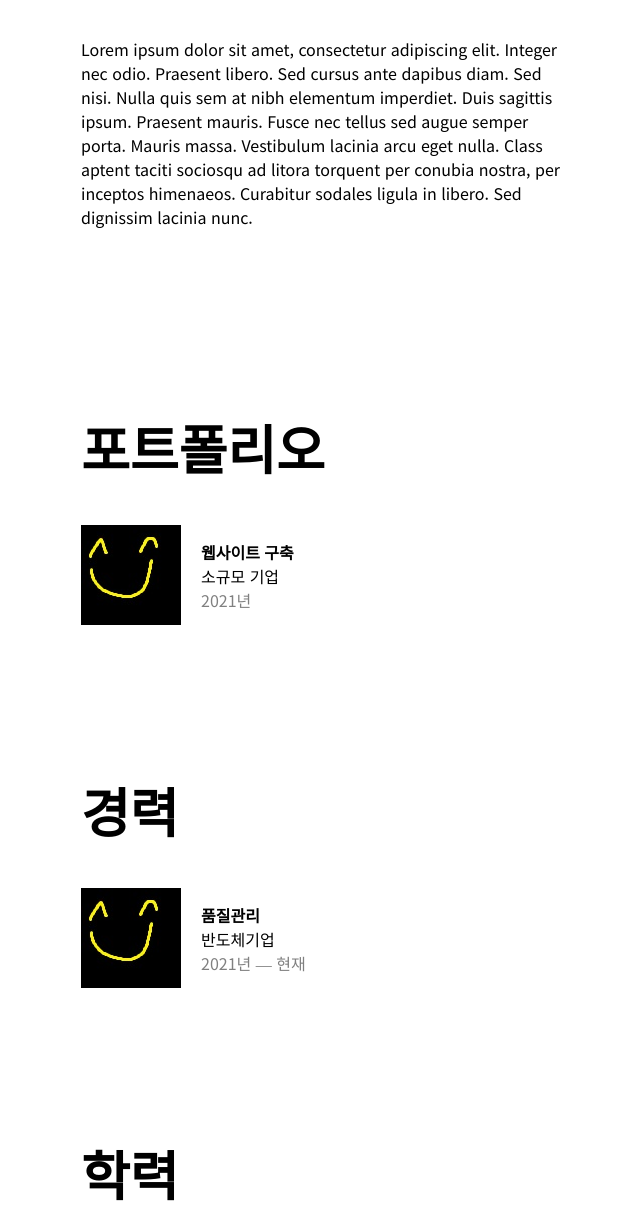
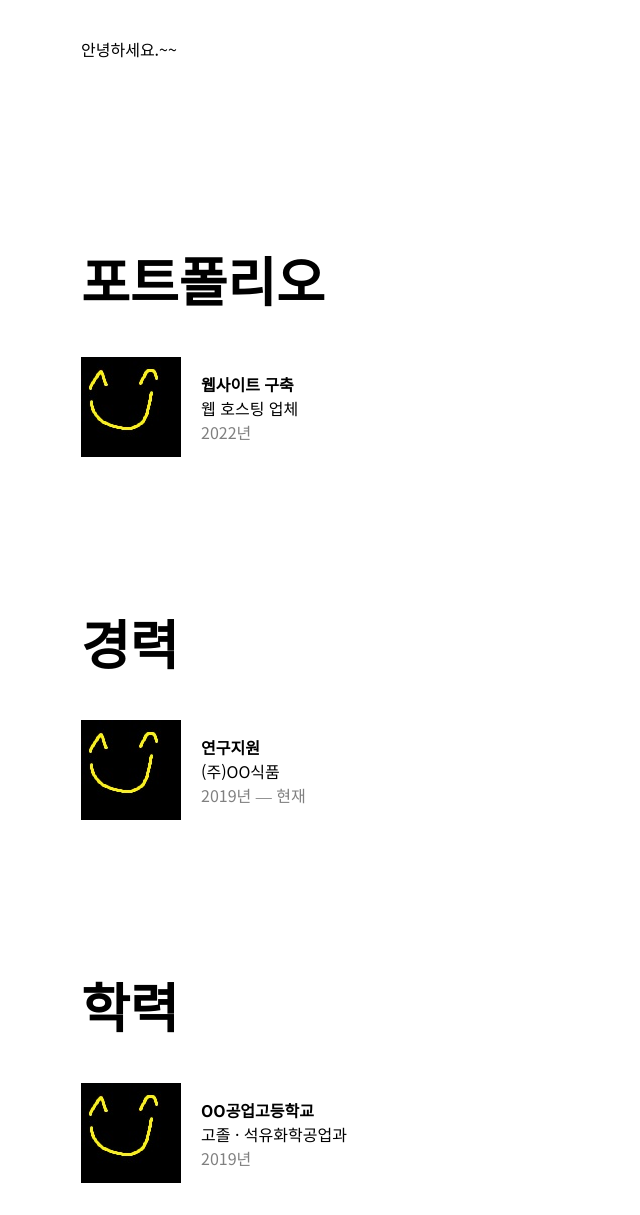
Before and after one commit to hyundaiglovis/test, a plain HTML site: page index.html in a window 1280 px wide. Shown: the part 545-1760 px from the top of the page, without its empty margins (319-959 px from the left). Drawn offline with Linux system fonts and the light colour scheme.

Commit message:
Update index.html

```diff
--- a/index.html
+++ b/index.html
@@ -46,16 +46,16 @@ margin-bottom:40px;">프로그래밍 스킬</h2>
 <br><br><br><br><br><br><br><br><br>
 <div class="info content">
 <h2 class="title">소개</h2>
-<p>Lorem ipsum dolor sit amet, consectetur adipiscing elit. Integer nec odio. Praesent libero. Sed cursus ante dapibus diam. Sed nisi. Nulla quis sem at nibh elementum imperdiet. Duis sagittis ipsum. Praesent mauris. Fusce nec tellus sed augue semper porta. Mauris massa. Vestibulum lacinia arcu eget nulla. Class aptent taciti sociosqu ad litora torquent per conubia nostra, per inceptos himenaeos. Curabitur sodales ligula in libero. Sed dignissim lacinia nunc. </p>
+<p>안녕하세요.~~</p>
 </div>
 
 
 <div class="info">
 <h2 class="title">포트폴리오</h2>
 <p><img src="test.jpg" width="100"></p>
-<p class="career_info"><b>웹사이트 구축</b><br>소규모 기업
+<p class="career_info"><b>웹사이트 구축</b><br>웹 호스팅 업체
 <br>
-<b class="grey">2021년</b></p>
+<b class="grey">2022년</b></p>
 </div>
 
 
@@ -68,9 +68,9 @@ margin-bottom:40px;">프로그래밍 스킬</h2>
 <div class="info">
 <h2 class="title">경력</h2>
 <p><img src="test.jpg" width="100"></p>
-<p class="career_info"><b>품질관리</b><br>반도체기업
+<p class="career_info"><b>연구지원</b><br>(주)OO식품
 <br>
-<b class="grey">2021년 ― 현재</b></p>
+<b class="grey">2019년 ― 현재</b></p>
 </div>
 
 
@@ -79,7 +79,7 @@ margin-bottom:40px;">프로그래밍 스킬</h2>
 <div class="info">
 <h2 class="title">학력</h2>
 <p><img src="test.jpg" width="100"></p>
-<p class="career_info2"><b>수도권전문대학교</b><br>전문학사 · 신소재공학과
+<p class="career_info2"><b>OO공업고등학교</b><br>고졸 · 석유화학공업과
 <br>
 <b class="grey">2019년</b></p>
 </div>
```
